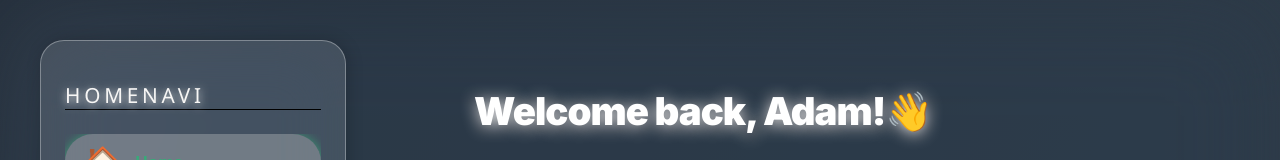
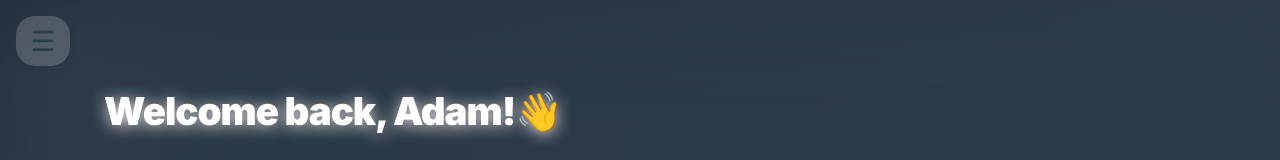
Before and after one commit to PetoAdam/homenavi, a React (Vite) app in the folder homenavi/: page / in a window 1280 px wide. Shown: the top 160 px of the page. Built offline with nearby package versions, Linux system fonts and the light colour scheme.

Commit message:
Refactor sidebar and dashboard layout for improved responsiveness and usability; introduce centralized breakpoints for better management

```diff
--- a/homenavi/src/App.css
+++ b/homenavi/src/App.css
@@ -125,14 +125,27 @@ body::before {
   justify-content: flex-start;
   border-right: 1.5px solid rgba(255,255,255,0.32);
 }
-@media (min-width: 768px) {
+@media (min-width: 1400px) {
   .sidebar {
     position: static !important;
     top: unset !important;
     left: unset !important;
-    margin: 2rem 2rem 2rem 2rem !important; /* Add equal margins on all sides */
+    margin: 2rem 2rem 2rem 2rem !important;
     z-index: auto !important;
     border-right: 1.5px solid rgba(255,255,255,0.32);
+  }
+}
+@media (min-width: 768px) and (max-width: 1399px) {
+  .sidebar {
+    position: fixed;
+    left: 0;
+    top: 0;
+    height: 100vh;
+    min-height: 100vh;
+    border-radius: 0 1.5rem 1.5rem 0;
+    padding: 1.5rem 1rem;
+    z-index: 100;
+    margin: 0;
   }
 }
 @media (max-width: 767px) {
@@ -342,24 +355,30 @@ main {
 
 /* Masonry column layout for dashboard */
 .masonry-dashboard {
-  column-count: 3;
-  column-gap: 2rem; /* Much larger gap between columns */
+  column-count: 1;
+  column-gap: 1.2rem;
   padding: 0 0.5rem; /* small padding on both sides */
   max-width: 100%;   /* Prevent overflow */
   box-sizing: border-box;
   margin-right: 10px;
   margin-left: 10px;
 }
-@media (max-width: 1500px) {
+@media (min-width: 500px) {
   .masonry-dashboard {
     column-count: 2;
+    column-gap: 1.5rem;
+  }
+}
+@media (min-width: 1200px) {
+  .masonry-dashboard {
+    column-count: 3;
     column-gap: 2rem;
   }
 }
-@media (max-width: 1200px) {
+@media (min-width: 1800px) {
   .masonry-dashboard {
-    column-count: 1;
-    column-gap: 0;
+    column-count: 4;
+    column-gap: 2.5rem;
   }
 }
 .masonry-dashboard > * {
--- a/homenavi/src/App.jsx
+++ b/homenavi/src/App.jsx
@@ -7,15 +7,17 @@ import Map from './components/Map';
 import Spotify from './components/Spotify';
 import Profile from './components/Profile';
 import './App.css';
+import { BREAKPOINTS, isPermanentSidebarWidth } from './breakpoints.js';
 
 export default function App() {
   const [sidebarOpen, setSidebarOpen] = React.useState(false);
-  const [isMobile, setIsMobile] = React.useState(window.innerWidth < 768);
+  const [windowWidth, setWindowWidth] = React.useState(window.innerWidth);
+  const isPermanentSidebar = isPermanentSidebarWidth(windowWidth);
 
   React.useEffect(() => {
     const handleResize = () => {
-      setIsMobile(window.innerWidth < 768);
-      if (window.innerWidth >= 768) setSidebarOpen(false);
+      setWindowWidth(window.innerWidth);
+      if (window.innerWidth < BREAKPOINTS.permanentSidebar) setSidebarOpen(false);
     };
     window.addEventListener('resize', handleResize);
     return () => window.removeEventListener('resize', handleResize);
@@ -23,13 +25,13 @@ export default function App() {
 
   return (
     <div style={{ display: 'flex', flexDirection: 'row', minHeight: '100vh', width: '100%', overflow: 'hidden' }}>
-      {/* Only render sidebar and its space on desktop */}
-      {!isMobile && (
+      {isPermanentSidebar && (
         <Sidebar menuOpen={true} setMenuOpen={setSidebarOpen} />
       )}
-      {/* Hamburger button and overlay sidebar on mobile */}
-      {isMobile && (
+      {!isPermanentSidebar && (
         <>
+          {/* Hamburger button for mobile and medium widths */}
+          {!sidebarOpen && (
             <button
               className="menu-btn"
               style={{ position: 'fixed', top: 16, left: 16, zIndex: 200, display: sidebarOpen ? 'none' : 'block' }}
@@ -38,7 +40,11 @@ export default function App() {
             >
               <span style={{ fontSize: 28, color: '#2f3c49' }}>☰</span>
             </button>
+          )}
+          {/* Sidebar with close button for mobile and medium widths */}
+          {sidebarOpen && (
             <Sidebar menuOpen={sidebarOpen} setMenuOpen={setSidebarOpen} />
+          )}
         </>
       )}
       <main style={{ flex: 1, minWidth: 0, position: 'relative', zIndex: 1 }}>
--- /dev/null
+++ b/homenavi/src/breakpoints.js
@@ -0,0 +1,8 @@
+// Centralized breakpoints for responsive logic
+export const BREAKPOINTS = {
+  permanentSidebar: 1400,
+};
+
+export function isPermanentSidebarWidth(width) {
+  return width >= BREAKPOINTS.permanentSidebar;
+}
--- a/homenavi/src/components/Sidebar.jsx
+++ b/homenavi/src/components/Sidebar.jsx
@@ -1,6 +1,7 @@
 import React from 'react';
 import { useLocation, useNavigate } from 'react-router-dom';
 import MenuItem from './MenuItem';
+import { BREAKPOINTS, isPermanentSidebarWidth } from '../breakpoints.js';
 
 const menuItems = [
   { name: 'Home', path: '/', icon: '🏠' },
@@ -13,15 +14,16 @@ const menuItems = [
 export default function Sidebar({ menuOpen, setMenuOpen }) {
   const location = useLocation();
   const navigate = useNavigate();
-  const isMobile = typeof window !== 'undefined' && window.innerWidth < 768;
+  const [windowWidth, setWindowWidth] = React.useState(window.innerWidth);
+  const isPermanentSidebar = isPermanentSidebarWidth(windowWidth);
 
   // Use flex layout, no fixed/absolute positioning
   return (
     <aside
-      className={`sidebar${isMobile && menuOpen ? ' open' : ''} flex flex-col justify-start`}
+      className={`sidebar${!isPermanentSidebar && menuOpen ? ' open' : ''} flex flex-col justify-start`}
       // Remove all inline positioning, let parent flexbox handle layout
     >
-      {isMobile && menuOpen && (
+      {!isPermanentSidebar && menuOpen && (
         <button
           className="close-btn md:hidden"
           style={{ zIndex: 350, top: 16, left: 16 }}
```
Lines whose indentation alone changed are shown as unchanged.
